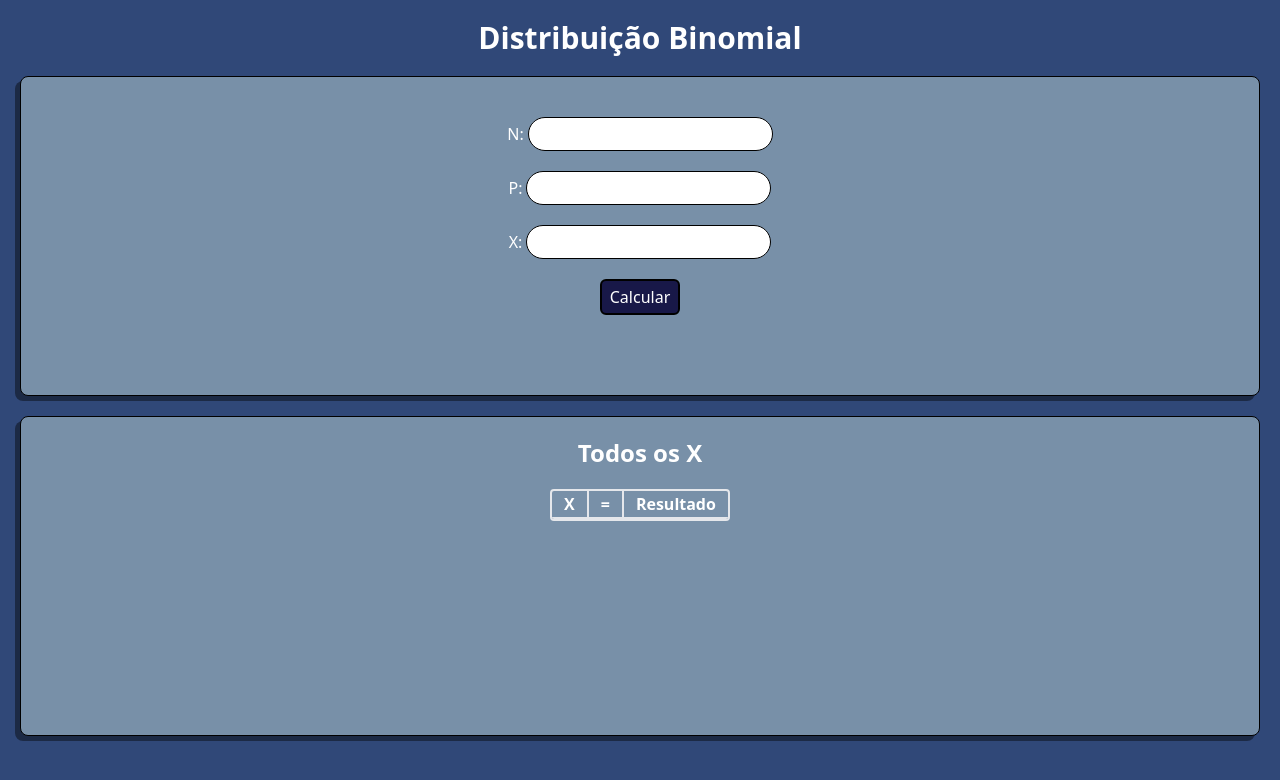
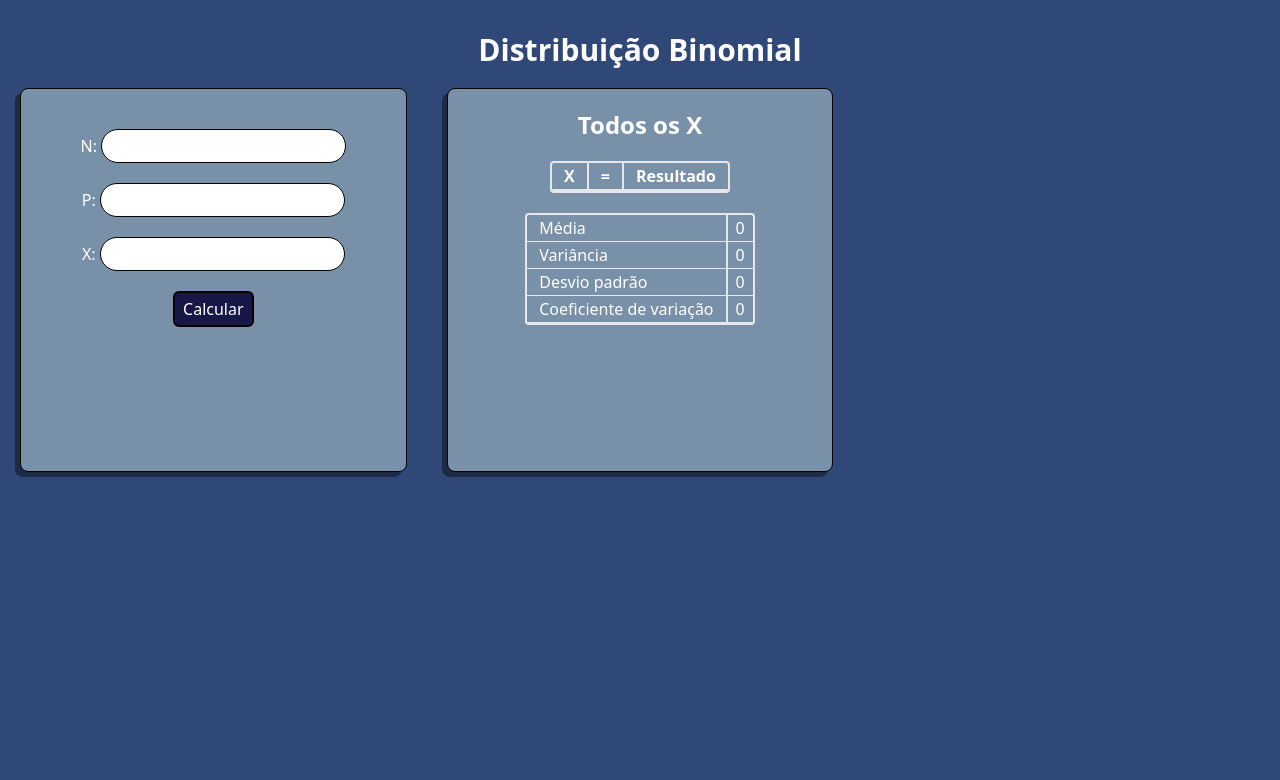
Before and after one commit to otaviozin/distribuicao_binomial, a Next.js app: page / in a window 1280 px wide. Shown: the top 780 px of the page. Built offline with nearby package versions, Linux system fonts and the light colour scheme.

Commit message:
feat: Novos valores adicionados: média, variância, desvio padrão e coeficiente de variação

```diff
--- a/src/app/page.js
+++ b/src/app/page.js
@@ -3,19 +3,36 @@
 import { useState } from 'react';
 import { Binomial } from '@/components/binomial';
 import { AllResults } from '@/components/allResults';
+import { Intervals } from '@/components/intervals';
 
 export default function Home() {
     const [results, setResults] = useState([]);
+    const [resMean, setResMean] = useState(0);
+    const [resVariance, setResVariance] = useState(0);
+    const [resStandardDeviation, setResStandardDeviation] = useState(0);
+    const [resCoefficientVariation, setResCoefficientVariation] = useState(0);
 
-    const handleCalculate = (newResults) => {
+    const handleCalculate = (newResults, resMean, resVariance, resStandardDeviation, resCoefficientVariation) => {
         setResults(newResults);
+        setResMean(resMean);
+        setResVariance(resVariance);
+        setResStandardDeviation(resStandardDeviation);
+        setResCoefficientVariation(resCoefficientVariation);
     };
 
     return (
-        <div className='bg-primary h-screen text-center text-white pt-5'>
+        <div className='bg-primary h-full lg:h-screen text-center text-white py-8'>
             <h1 className='text-3xl font-bold'>Distribuição Binomial</h1>
-            <Binomial onCalculate={handleCalculate} results={results} />
-            <AllResults results={results} />
+            <div className='lg:grid grid-cols-3'>
+                <Binomial onCalculate={handleCalculate} results={results} />
+                <AllResults
+                    results={results}
+                    resMean={resMean}
+                    resVariance={resVariance}
+                    resStandardDeviation={resStandardDeviation}
+                    resCoefficientVariation={resCoefficientVariation}
+                />
+            </div>
         </div>
     );
 }
--- a/src/components/allResults.js
+++ b/src/components/allResults.js
@@ -1,6 +1,6 @@
-export const AllResults = ({ results }) => {
+export const AllResults = ({ results, resMean, resVariance, resStandardDeviation, resCoefficientVariation }) => {
     return (
-        <div className='bg-secondary mx-5 mt-5 rounded-lg border border-black flex flex-col gap-5 items-center py-5 custom-shadow h-80'>
+        <div className='bg-secondary mx-5 mt-5 rounded-lg border border-black flex flex-col gap-5 items-center py-5 custom-shadow h-96'>
             <h1 className='text-2xl font-bold'>Todos os X</h1>
             <div className='border-2 rounded overflow-auto'>
                 <table>
@@ -11,16 +11,38 @@ export const AllResults = ({ results }) => {
                             <th className='px-3'>Resultado</th>
                         </tr>
                     </thead>
-                    <tbody>
+                    <tbody className='text-center'>
                         {results &&
                             Array.isArray(results) &&
                             results.map((result, index) => (
-                                <tr className='text-center border-b'>
+                                <tr key={index} className='border-b'>
                                     <td className='border-r-2 px-3'>{index}</td>
                                     <td className='border-r-2 px-3'>=</td>
-                                    <td>{result.toFixed(2)}%</td>
+                                    <td>{result.toFixed(3)}%</td>
                                 </tr>
                             ))}
+                    </tbody>
+                </table>
+            </div>
+            <div className='border-2 rounded'>
+                <table>
+                    <tbody className='text-left'>
+                        <tr className='border-b'>
+                            <td className='border-r-2 px-3'>Média</td>
+                            <td className='px-2'>{resMean}</td>
+                        </tr>
+                        <tr className='border-b'>
+                            <td className='border-r-2 px-3'>Variância</td>
+                            <td className='px-2'>{resVariance}</td>
+                        </tr>
+                        <tr className='border-b'>
+                            <td className='border-r-2 px-3'>Desvio padrão</td>
+                            <td className='px-2'>{resStandardDeviation}</td>
+                        </tr>
+                        <tr className='border-b'>
+                            <td className='border-r-2 px-3'>Coeficiente de variação</td>
+                            <td className='px-2'>{resCoefficientVariation}</td>
+                        </tr>
                     </tbody>
                 </table>
             </div>
--- a/src/components/binomial.js
+++ b/src/components/binomial.js
@@ -1,5 +1,11 @@
 import { useState } from 'react';
-import { calculateBinomialDistribution } from '@/utils/calcs';
+import {
+    calculateBinomialDistribution,
+    calculateCoefficientVariation,
+    calculateMean,
+    calculateStandardDeviation,
+    calculateVariance,
+} from '@/utils/calcs';
 import { preventNegativeValues } from '@/utils/keyConfigs';
 
 export const Binomial = ({ onCalculate, results }) => {
@@ -22,11 +28,15 @@ export const Binomial = ({ onCalculate, results }) => {
             });
         }
         const results = calculateBinomialDistribution(Number(n), Number(p));
-        onCalculate(results);
+        const resMean = calculateMean(Number(n), Number(p));
+        const resVariance = calculateVariance(Number(n), Number(p));
+        const resStandardDeviation = calculateStandardDeviation(Number(n), Number(p));
+        const resCoefficientVariation = calculateCoefficientVariation(Number(n), Number(p));
+        onCalculate(results, resMean, resVariance, resStandardDeviation, resCoefficientVariation);
     };
 
     return (
-        <div className='bg-secondary mx-5 mt-5 rounded-lg border border-black flex flex-col gap-5 items-center py-5 custom-shadow h-80'>
+        <div className='bg-secondary mx-5 mt-5 rounded-lg border border-black flex flex-col gap-5 items-center py-5 custom-shadow h-96'>
             <div className='pt-5'>
                 <label>
                     N:
@@ -68,17 +78,17 @@ export const Binomial = ({ onCalculate, results }) => {
                     />
                 </label>
             </div>
-            <button
-                className='bg-[#181848] w-fit px-2 py-1 rounded-md border-2 border-black'
-                onClick={calculate}
-            >
+            <button className='bg-[#181848] w-fit px-2 py-1 rounded-md border-2 border-black' onClick={calculate}>
                 Calcular
             </button>
             <div>
                 {results.map(
                     (value, index) =>
                         index == inputs.x && (
-                            <div className='bg-white text-black w-fit px-3 py-1 rounded-md border-2 border-black flex gap-4'>
+                            <div
+                                key={index}
+                                className='bg-white text-black w-fit px-3 py-1 rounded-md border-2 border-black flex gap-4'
+                            >
                                 <p>X</p>
                                 <select
                                     className='border border-black rounded-md'
--- a/src/components/intervals.js
+++ b/src/components/intervals.js
@@ -1,7 +1,109 @@
-export const Intervals = () => {
+import { useState } from 'react';
+import {
+    calculateBinomialDistribution,
+    calculateCoefficientVariation,
+    calculateMean,
+    calculateStandardDeviation,
+    calculateVariance,
+} from '@/utils/calcs';
+import { preventNegativeValues } from '@/utils/keyConfigs';
+
+export const Intervals = ({ onCalculate, results }) => {
+    const [inputs, setInputs] = useState({ n: '', p: '', x: '', option: '=' });
+
+    const handleChange = (e) => {
+        const { name, value } = e.target;
+        setInputs({
+            ...inputs,
+            [name]: value,
+        });
+    };
+
+    const calculate = () => {
+        const { n, p, x } = inputs;
+        if (x == '') {
+            setInputs({
+                ...inputs,
+                x: 0,
+            });
+        }
+        const results = calculateBinomialDistribution(Number(n), Number(p));
+        const resMean = calculateMean(Number(n), Number(p));
+        const resVariance = calculateVariance(Number(n), Number(p));
+        const resStandardDeviation = calculateStandardDeviation(Number(n), Number(p));
+        const resCoefficientVariation = calculateCoefficientVariation(Number(n), Number(p));
+        onCalculate(results, resMean, resVariance, resStandardDeviation, resCoefficientVariation);
+    };
+
     return (
-        <div>
-            <input />
+        <div className='bg-secondary mx-5 mt-5 rounded-lg border border-black flex flex-col gap-5 items-center py-5 custom-shadow h-96'>
+            <div className='pt-5'>
+                <label>
+                    N:
+                    <input
+                        className='rounded-full py-1 border border-black pl-3 ml-1'
+                        min='0'
+                        type='number'
+                        name='n'
+                        value={inputs.n}
+                        onChange={handleChange}
+                    />
+                </label>
+            </div>
+            <div>
+                <label>
+                    P:
+                    <input
+                        className='rounded-full py-1 border border-black pl-3 ml-1'
+                        min='0'
+                        step='0.01'
+                        type='number'
+                        name='p'
+                        value={inputs.p}
+                        onChange={handleChange}
+                    />
+                </label>
+            </div>
+            <div>
+                <label>
+                    X:
+                    <input
+                        className='rounded-full py-1 border border-black pl-3 ml-1'
+                        min='0'
+                        onKeyDown={preventNegativeValues}
+                        type='number'
+                        name='x'
+                        value={inputs.x}
+                        onChange={handleChange}
+                    />
+                </label>
+            </div>
+            <button className='bg-[#181848] w-fit px-2 py-1 rounded-md border-2 border-black' onClick={calculate}>
+                Calcular
+            </button>
+            <div>
+                {results.map(
+                    (value, index) =>
+                        index == inputs.x && (
+                            <div
+                                key={index}
+                                className='bg-white text-black w-fit px-3 py-1 rounded-md border-2 border-black flex gap-4'
+                            >
+                                <p>X</p>
+                                <select
+                                    className='border border-black rounded-md'
+                                    value={inputs.option}
+                                    onChange={handleChange}
+                                >
+                                    <option>=</option>
+                                    <option>&gt;=</option>
+                                    <option>=&gt;</option>
+                                </select>
+                                <p key={index}> {value.toFixed(3)}%</p>
+                            </div>
+                        )
+                )}
+            </div>
         </div>
     );
 };
--- a/src/utils/calcs.js
+++ b/src/utils/calcs.js
@@ -1,7 +1,53 @@
 import { binomialDistribution } from 'simple-statistics';
 
+// Regra de arredondamento
+export const roundRule = (value) => {
+    const numberToString = value.toString();
+    const thirdDecimal = parseInt(numberToString.charAt(numberToString.indexOf('.') + 3));
+
+    if (thirdDecimal > 4) {
+        // Arredonda para cima a segunda casa decimal
+        value = Math.ceil(value * 100) / 100;
+    } else {
+        // Arredonda para baixo a segunda casa decimal
+        value = Math.floor(value * 100) / 100;
+    }
+
+    // Retorna o valor com duas casas decimais
+    return value.toFixed(3);
+};
+
+// Distribuição Binomial
 export const calculateBinomialDistribution = (n, p) => {
     const res = binomialDistribution(n, p);
-    console.log(res);
     return res.map((value) => value * 100);
 };
+
+// Média
+export const calculateMean = (n, p) => {
+    const mean = n * p;
+    return mean.toFixed(3);
+};
+
+// Variância
+export const calculateVariance = (n, p) => {
+    const variance = n * p * (1 - p);
+    return variance.toFixed(3);
+};
+
+// Desvio Padrão
+export const calculateStandardDeviation = (n, p) => {
+    const variance = calculateVariance(n, p);
+    const resStandardDeviation = Math.sqrt(variance);
+    const resRounded = roundRule(resStandardDeviation);
+
+    return resRounded;
+};
+
+// Coeficiente de Variação
+export const calculateCoefficientVariation = (n, p) => {
+    const coefficientVariation = (100 * calculateStandardDeviation(n, p)) / calculateMean(n, p);
+    const roundedCoefficient = roundRule(coefficientVariation);
+
+    return roundedCoefficient;
+};
```
Also changed, not shown: 1 other file (tests, documents, lock files or other folders).
